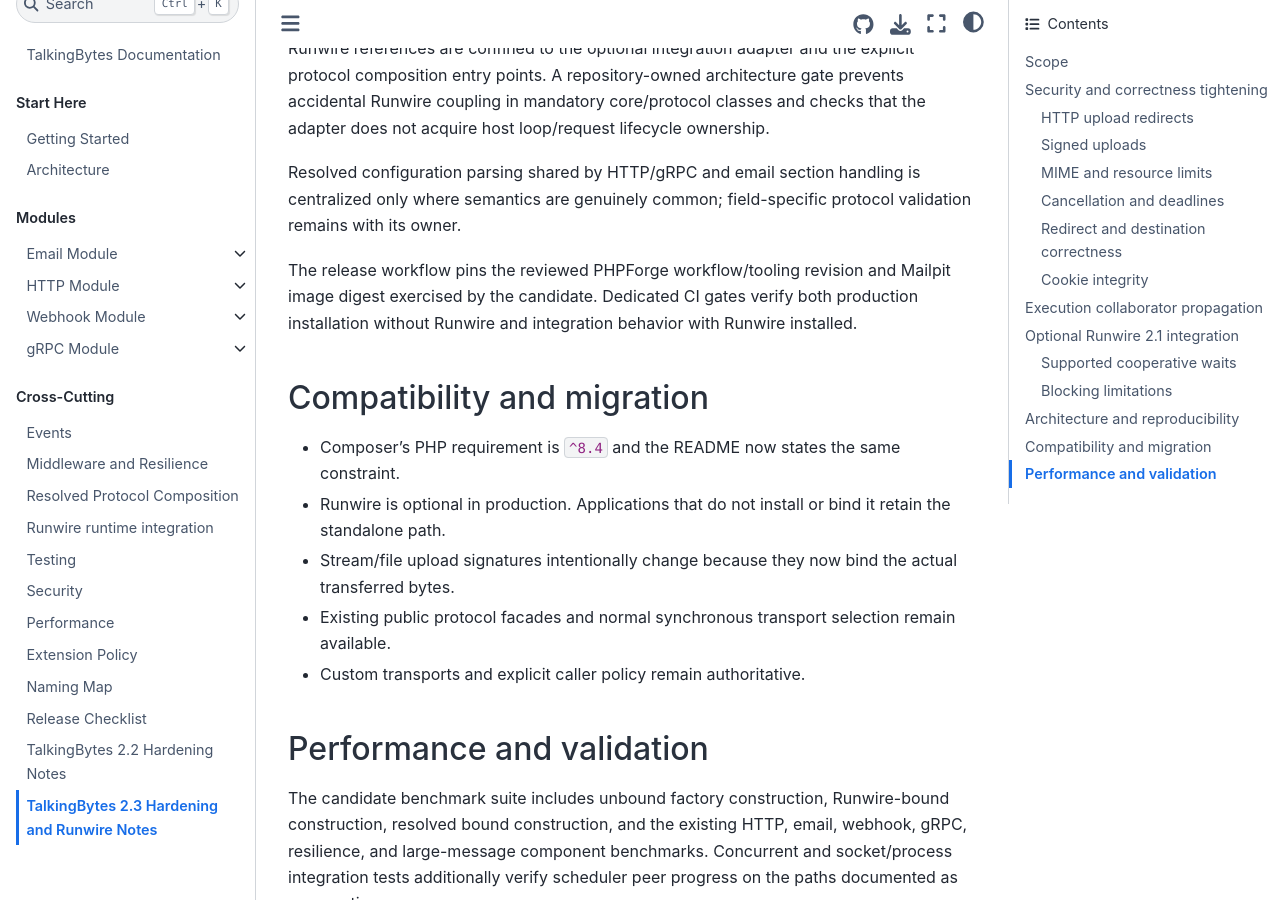
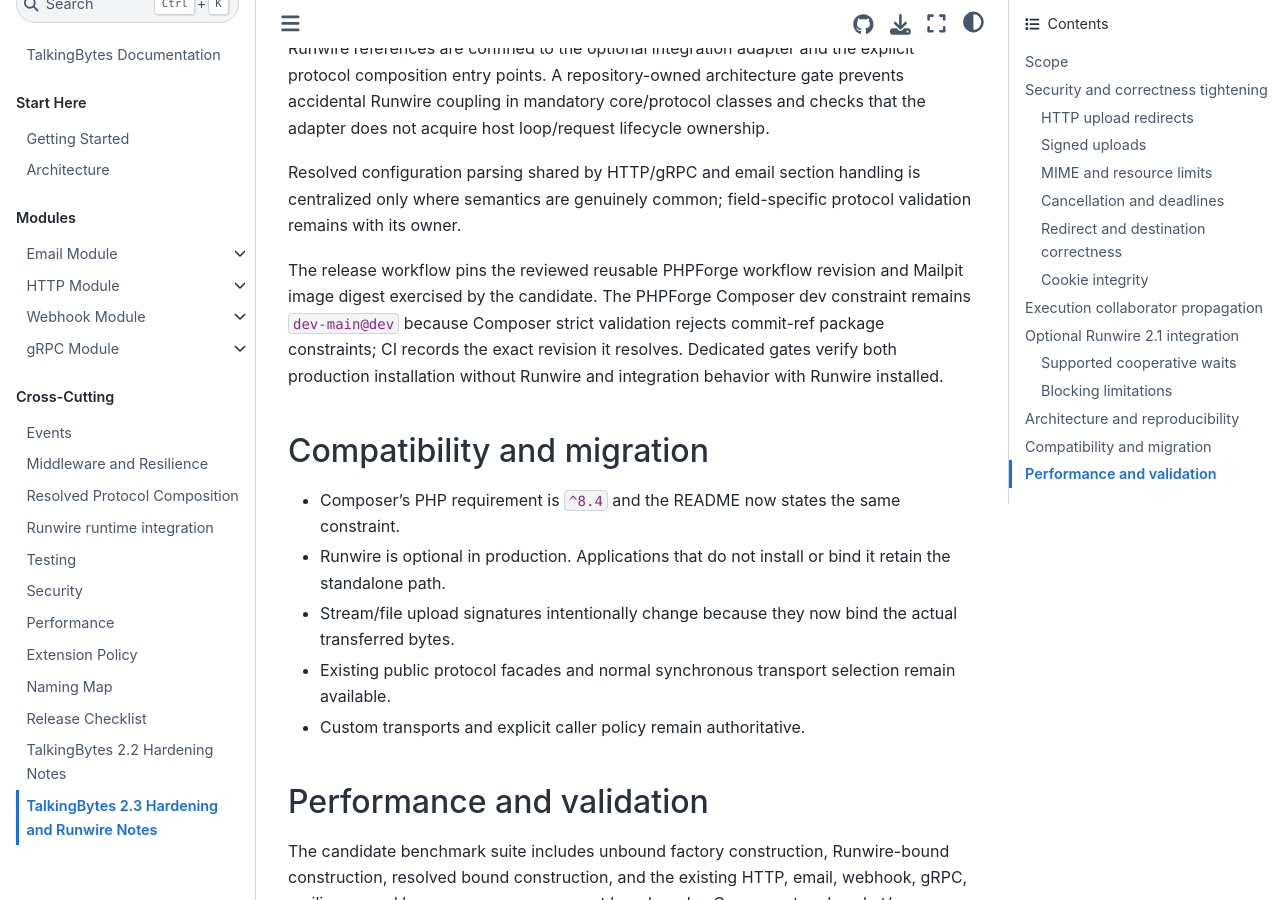
Before and after one commit to infocyph/TalkingBytes, a Sphinx documentation site: the page built from docs/release-notes-2.3.rst, in a window 1280 px wide and 900 px high, scrolled down 3590 px. Built offline with Sphinx 7.4.7 and the Sphinx Book theme 1.1.4, drawn with Linux system fonts in a browser that asks for light colours.

Commit message:
docs: clarify PHPForge reproducibility policy

```diff
--- a/docs/release-notes-2.3.rst
+++ b/docs/release-notes-2.3.rst
@@ -150,10 +150,12 @@
 centralized only where semantics are genuinely common; field-specific protocol
 validation remains with its owner.
 
-The release workflow pins the reviewed PHPForge workflow/tooling revision and
-Mailpit image digest exercised by the candidate. Dedicated CI gates verify both
-production installation without Runwire and integration behavior with Runwire
-installed.
+The release workflow pins the reviewed reusable PHPForge workflow revision and
+Mailpit image digest exercised by the candidate. The PHPForge Composer dev
+constraint remains ``dev-main@dev`` because Composer strict validation rejects
+commit-ref package constraints; CI records the exact revision it resolves.
+Dedicated gates verify both production installation without Runwire and
+integration behavior with Runwire installed.
 
 Compatibility and migration
 ---------------------------
```
